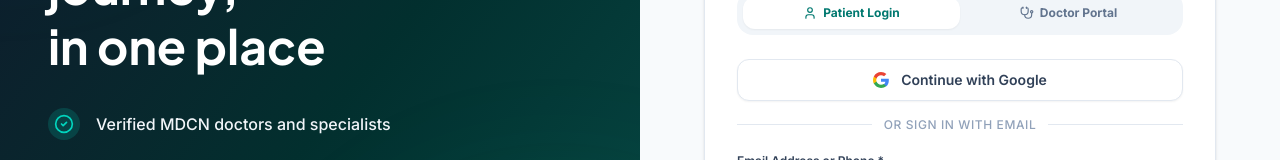
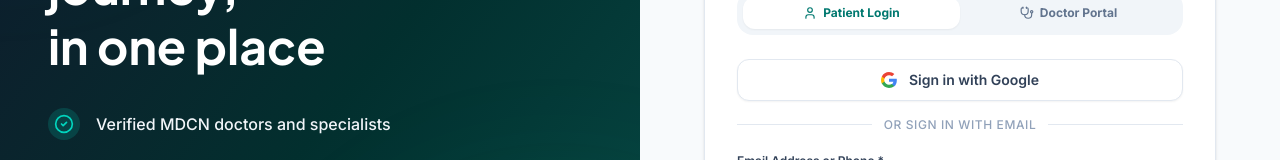
Before and after one commit to luhmmy/ilerti-health, a Next.js app in the folder apps/web/: page /login in a window 1280 px wide. Shown: the part 272-432 px from the top of the page. Built offline with nearby package versions, Linux system fonts and the light colour scheme.

Commit message:
fix(auth): update Google button labels to 'Sign up with Google' on signup and 'Sign in with Google' on login

```diff
--- a/apps/web/src/app/(auth)/login/page.tsx
+++ b/apps/web/src/app/(auth)/login/page.tsx
@@ -97,7 +97,7 @@ export default function LoginPage() {
         <GoogleSignInButton
           isDoctor={isDoctorTab}
           role={isDoctorTab ? "doctor" : "patient"}
-          label={isDoctorTab ? "Sign In as Doctor with Google" : "Continue with Google"}
+          label={isDoctorTab ? "Sign in as Doctor with Google" : "Sign in with Google"}
         />
         <div className="relative my-4">
           <div className="absolute inset-0 flex items-center">
--- a/apps/web/src/app/(auth)/signup/page.tsx
+++ b/apps/web/src/app/(auth)/signup/page.tsx
@@ -134,7 +134,7 @@ export default function SignupPage() {
         <GoogleSignInButton
           isDoctor={isDoctor}
           role={isDoctor ? "doctor" : "patient"}
-          label={isDoctor ? "Register as Doctor with Google" : "Sign Up with Google"}
+          label={isDoctor ? "Sign up as Doctor with Google" : "Sign up with Google"}
         />
         <div className="relative my-4">
           <div className="absolute inset-0 flex items-center">
```
